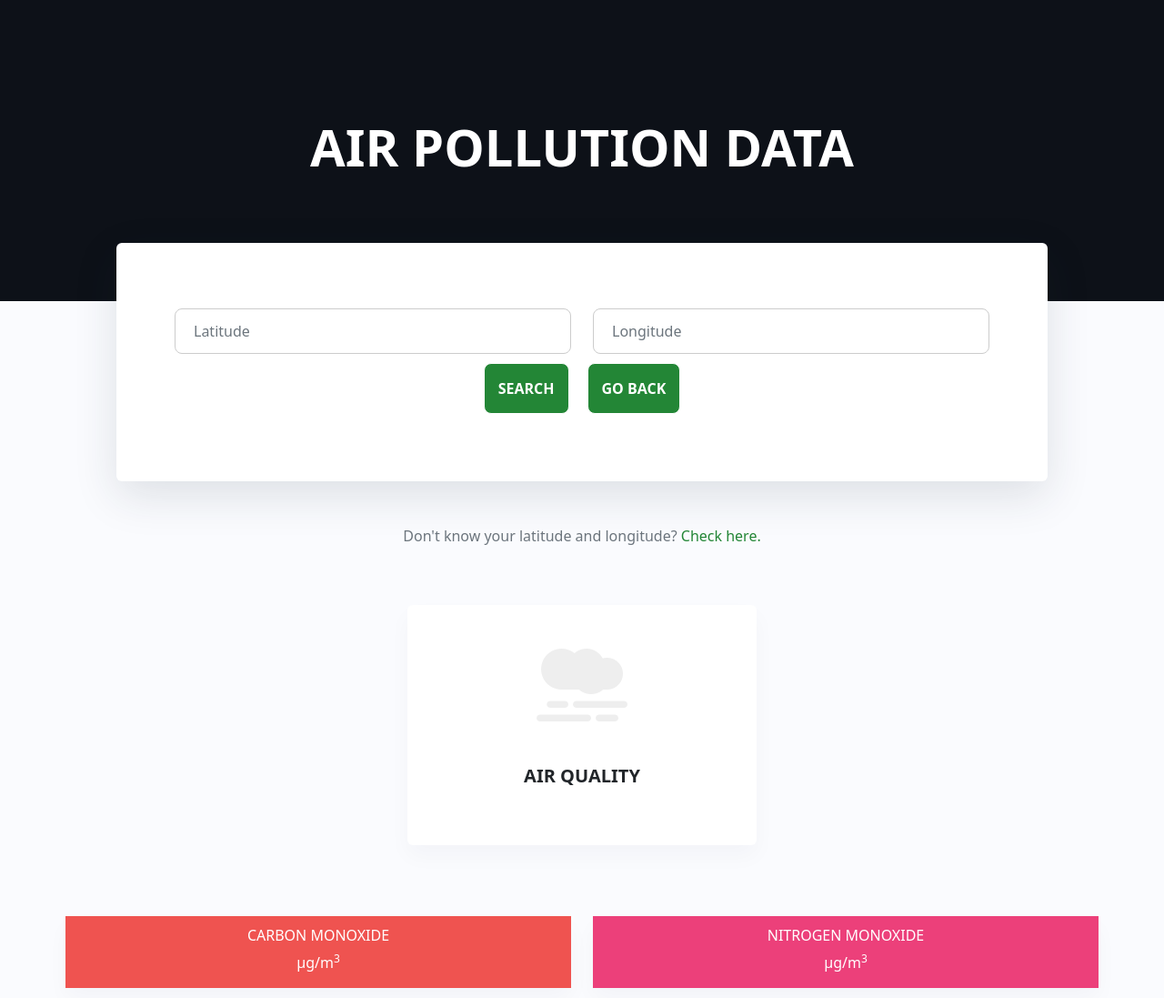
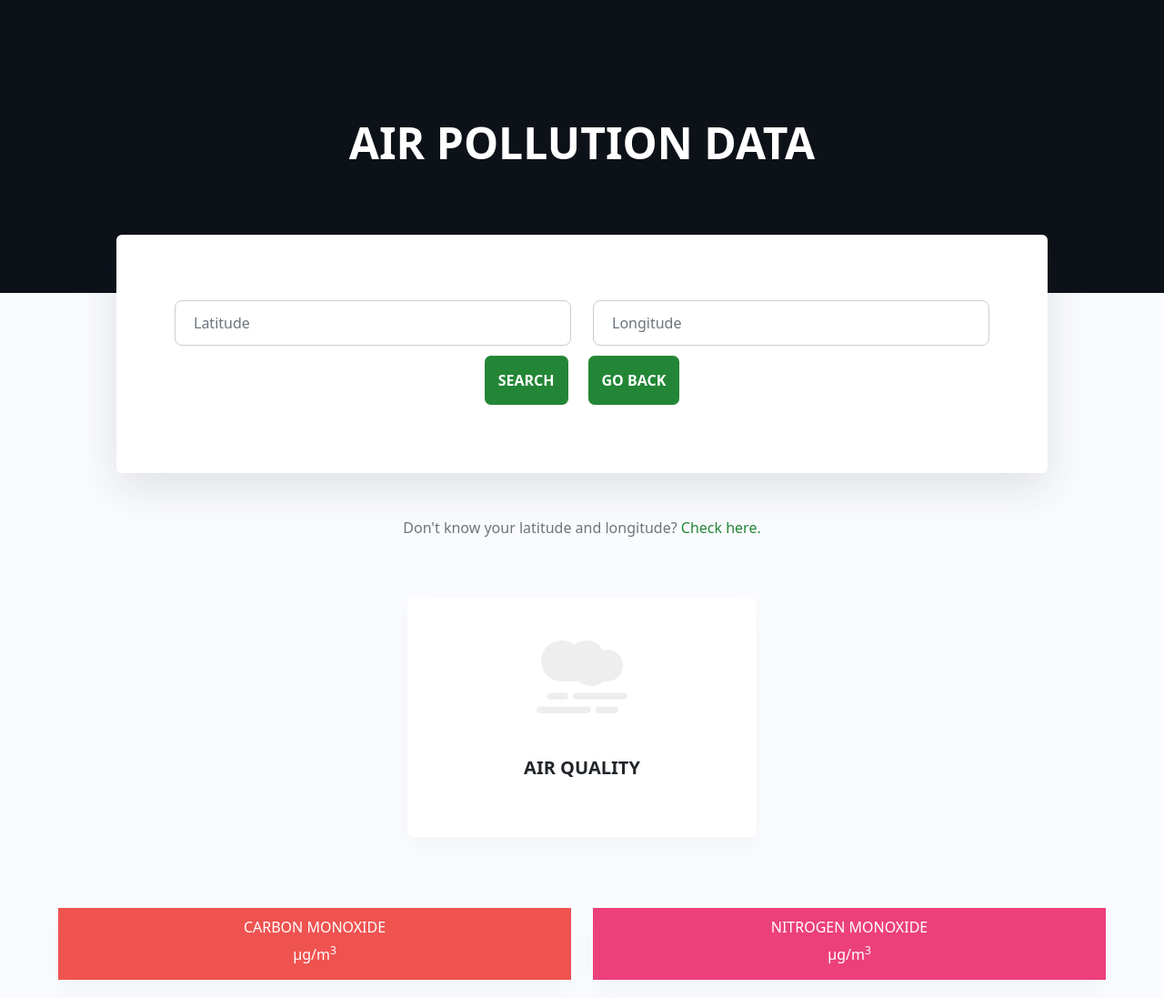
Before and after one commit to DemarioDouce/AirPolluti-Website, a React (Create React App) app: page /air-pollution in a window 1280 px wide. Shown: the top 1097 px of the page at 91% size. Built offline with nearby package versions, Linux system fonts and the light colour scheme.

Commit message:
Changes and improvements.

```diff
--- a/src/pages/AirPollutionPage.js
+++ b/src/pages/AirPollutionPage.js
@@ -129,7 +129,7 @@
             />
           </div>
           {/* Row */}
-          <div className="row row-cols-2 pt-5 d-flex justify-content-center">
+          <div className="row pt-5 d-flex justify-content-center">
             <DataCardComponent
               color="#ef5350"
               title="Carbon monoxide"
--- a/src/res/components/DataCardComponent.js
+++ b/src/res/components/DataCardComponent.js
@@ -1,7 +1,7 @@
 function DataCardComponent({ color, title, text }) {
   return (
     <>
-      <div className="col">
+      <div className="col-lg-6">
         <div className="card">
           <div className="card-body" style={{ backgroundColor: color }}>
             <h6 className="card-subtitle mb-2 data-text-color text-uppercase">
--- a/src/res/css/AppStyle.css
+++ b/src/res/css/AppStyle.css
@@ -19,7 +19,7 @@
 }
 
 .header-text-top {
-  font-size: 350%;
+  font-size: 300%;
 }
 
 .btn {
@@ -69,11 +69,6 @@
   transition: all 0.2s ease;
 }
 
-.row-cols-2 > * {
-  flex: 0 0 auto;
-  width: 580px;
-}
-
 .card-body {
   color: #ffffff;
 }
```
